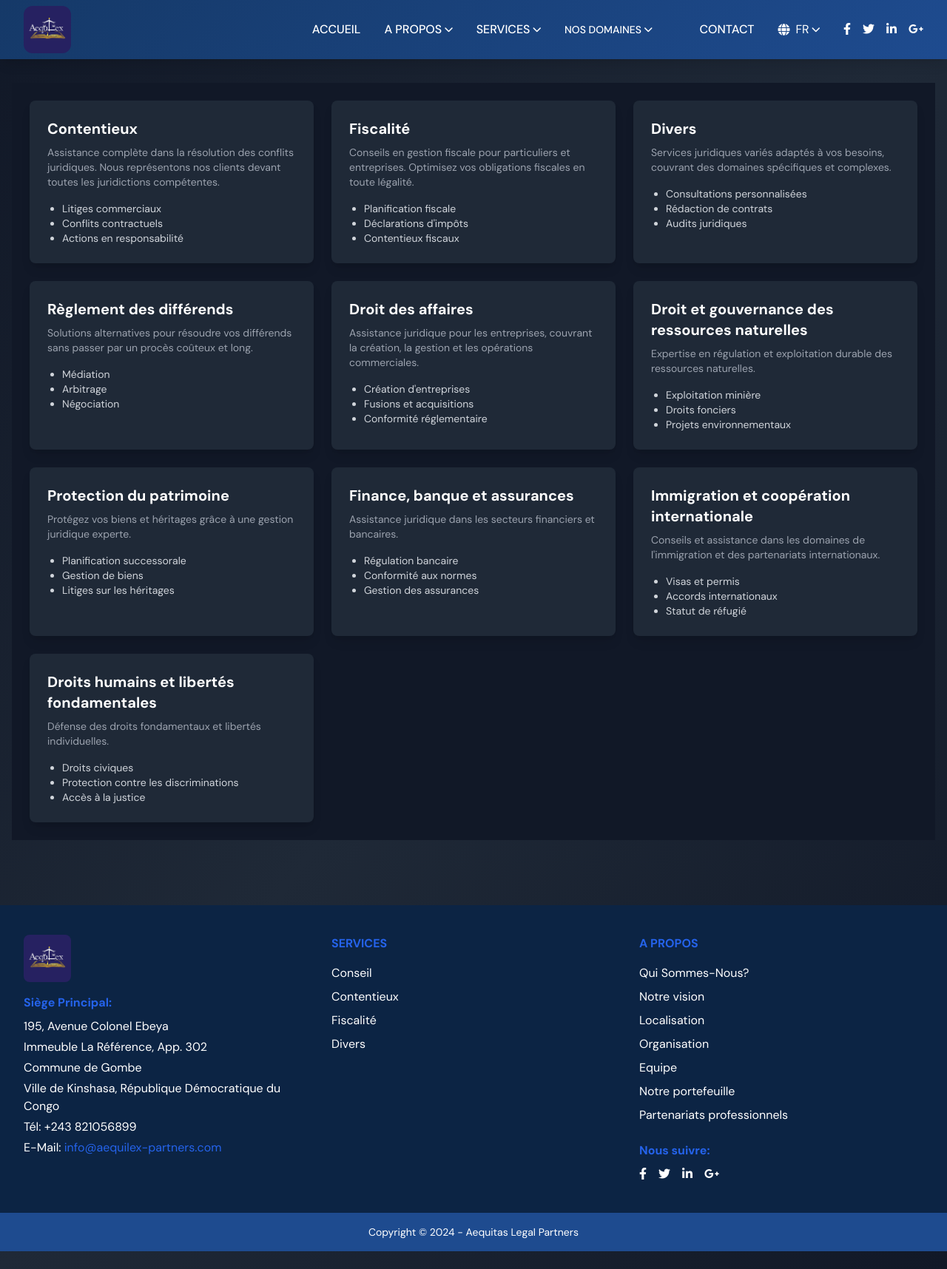
After one commit to Pamoja-Solution/legal, a PHP site: page /tous.php in a window 1280 px wide. The commit adds this page. Shown: the whole page at 74% size. Run offline with PHP 8.4, Linux system fonts and the light colour scheme; some libraries are stand-ins or nearby versions.

Commit message:
Domaines 1.2 et fin pour le 18 Nov

```diff
--- a/entetes/header.php
+++ b/entetes/header.php
@@ -138,7 +138,7 @@ body {
                         </button>
                         <div x-show="open" @click.away="open = false" class="absolute left-0 w-48 mt-2 bg-white rounded-lg shadow-xl border border-gray-100 dropdown-gradient">
                             <div class="py-1">
-                                <a href="#" class="block px-2 py-1 text-sm font-medium text-gray-700 hover:bg-accent hover:text-white rounded-md mx-1 transition-colors duration-200">Conseil</a>
+                                <a href="../tous.php" class="block px-2 py-1 text-sm font-medium text-gray-700 hover:bg-accent hover:text-white rounded-md mx-1 transition-colors duration-200">Conseil</a>
                                 <a href="#" class="block px-2 py-1 text-sm font-medium text-gray-700 hover:bg-accent hover:text-white rounded-md mx-1 transition-colors duration-200">Contentieux</a>
                                 <a href="#" class="block px-2 py-1 text-sm font-medium text-gray-700 hover:bg-accent hover:text-white rounded-md mx-1 transition-colors duration-200">Fiscalité</a>
                                 <a href="#" class="block px-2 py-1 text-sm font-medium text-gray-700 hover:bg-accent hover:text-white rounded-md mx-1 transition-colors duration-200">Divers</a>
--- a/services.php
+++ b/services.php
@@ -1,4 +1,4 @@
-<?php require("entetes/header.php"); ?>
+<?php $titre ="Servie";require("entetes/header.php"); ?>
 
 <main class="relative overflow-hidden">
     <!-- Hero Start -->
--- /dev/null
+++ b/tous.php
@@ -0,0 +1,137 @@
+<?php $titre ="Domaines";require("entetes/header.php"); ?>
+    <section class="py-16 px-4" >
+                <div class="grid grid-cols-1 md:grid-cols-2 lg:grid-cols-3 gap-6 p-6 bg-gray-900 text-white mt-6">
+            <!-- Card: Contentieux -->
+            <div class="bg-gray-800 rounded-lg shadow-lg p-6 hover:bg-gray-700 transition duration-300">
+                <h2 class="text-xl font-bold mb-2">Contentieux</h2>
+                <p class="text-sm text-gray-400">
+                Assistance complète dans la résolution des conflits juridiques. Nous représentons nos clients devant toutes les juridictions compétentes.
+                </p>
+                <ul class="list-disc pl-5 text-sm mt-4 text-gray-300">
+                <li>Litiges commerciaux</li>
+                <li>Conflits contractuels</li>
+                <li>Actions en responsabilité</li>
+                </ul>
+            </div>
+
+            <!-- Card: Fiscalité -->
+            <div class="bg-gray-800 rounded-lg shadow-lg p-6 hover:bg-gray-700 transition duration-300">
+                <h2 class="text-xl font-bold mb-2">Fiscalité</h2>
+                <p class="text-sm text-gray-400">
+                Conseils en gestion fiscale pour particuliers et entreprises. Optimisez vos obligations fiscales en toute légalité.
+                </p>
+                <ul class="list-disc pl-5 text-sm mt-4 text-gray-300">
+                <li>Planification fiscale</li>
+                <li>Déclarations d'impôts</li>
+                <li>Contentieux fiscaux</li>
+                </ul>
+            </div>
+
+            <!-- Card: Divers -->
+            <div class="bg-gray-800 rounded-lg shadow-lg p-6 hover:bg-gray-700 transition duration-300">
+                <h2 class="text-xl font-bold mb-2">Divers</h2>
+                <p class="text-sm text-gray-400">
+                Services juridiques variés adaptés à vos besoins, couvrant des domaines spécifiques et complexes.
+                </p>
+                <ul class="list-disc pl-5 text-sm mt-4 text-gray-300">
+                <li>Consultations personnalisées</li>
+                <li>Rédaction de contrats</li>
+                <li>Audits juridiques</li>
+                </ul>
+            </div>
+
+            <!-- Card: Règlement des différends -->
+            <div class="bg-gray-800 rounded-lg shadow-lg p-6 hover:bg-gray-700 transition duration-300">
+                <h2 class="text-xl font-bold mb-2">Règlement des différends</h2>
+                <p class="text-sm text-gray-400">
+                Solutions alternatives pour résoudre vos différends sans passer par un procès coûteux et long.
+                </p>
+                <ul class="list-disc pl-5 text-sm mt-4 text-gray-300">
+                <li>Médiation</li>
+                <li>Arbitrage</li>
+                <li>Négociation</li>
+                </ul>
+            </div>
+
+            <!-- Card: Droit des affaires -->
+            <div class="bg-gray-800 rounded-lg shadow-lg p-6 hover:bg-gray-700 transition duration-300">
+                <h2 class="text-xl font-bold mb-2">Droit des affaires</h2>
+                <p class="text-sm text-gray-400">
+                Assistance juridique pour les entreprises, couvrant la création, la gestion et les opérations commerciales.
+                </p>
+                <ul class="list-disc pl-5 text-sm mt-4 text-gray-300">
+                <li>Création d'entreprises</li>
+                <li>Fusions et acquisitions</li>
+                <li>Conformité réglementaire</li>
+                </ul>
+            </div>
+
+            <!-- Card: Ressources naturelles -->
+            <div class="bg-gray-800 rounded-lg shadow-lg p-6 hover:bg-gray-700 transition duration-300">
+                <h2 class="text-xl font-bold mb-2">Droit et gouvernance des ressources naturelles</h2>
+                <p class="text-sm text-gray-400">
+                Expertise en régulation et exploitation durable des ressources naturelles.
+                </p>
+                <ul class="list-disc pl-5 text-sm mt-4 text-gray-300">
+                <li>Exploitation minière</li>
+                <li>Droits fonciers</li>
+                <li>Projets environnementaux</li>
+                </ul>
+            </div>
+
+            <!-- Card: Protection du patrimoine -->
+            <div class="bg-gray-800 rounded-lg shadow-lg p-6 hover:bg-gray-700 transition duration-300">
+                <h2 class="text-xl font-bold mb-2">Protection du patrimoine</h2>
+                <p class="text-sm text-gray-400">
+                Protégez vos biens et héritages grâce à une gestion juridique experte.
+                </p>
+                <ul class="list-disc pl-5 text-sm mt-4 text-gray-300">
+                <li>Planification successorale</li>
+                <li>Gestion de biens</li>
+                <li>Litiges sur les héritages</li>
+                </ul>
+            </div>
+
+            <!-- Card: Finance, banque et assurances -->
+            <div class="bg-gray-800 rounded-lg shadow-lg p-6 hover:bg-gray-700 transition duration-300">
+                <h2 class="text-xl font-bold mb-2">Finance, banque et assurances</h2>
+                <p class="text-sm text-gray-400">
+                Assistance juridique dans les secteurs financiers et bancaires.
+                </p>
+                <ul class="list-disc pl-5 text-sm mt-4 text-gray-300">
+                <li>Régulation bancaire</li>
+                <li>Conformité aux normes</li>
+                <li>Gestion des assurances</li>
+                </ul>
+            </div>
+
+            <!-- Card: Immigration et coopération internationale -->
+            <div class="bg-gray-800 rounded-lg shadow-lg p-6 hover:bg-gray-700 transition duration-300">
+                <h2 class="text-xl font-bold mb-2">Immigration et coopération internationale</h2>
+                <p class="text-sm text-gray-400">
+                Conseils et assistance dans les domaines de l'immigration et des partenariats internationaux.
+                </p>
+                <ul class="list-disc pl-5 text-sm mt-4 text-gray-300">
+                <li>Visas et permis</li>
+                <li>Accords internationaux</li>
+                <li>Statut de réfugié</li>
+                </ul>
+            </div>
+
+            <!-- Card: Droits humains et libertés fondamentales -->
+            <div class="bg-gray-800 rounded-lg shadow-lg p-6 hover:bg-gray-700 transition duration-300">
+                <h2 class="text-xl font-bold mb-2">Droits humains et libertés fondamentales</h2>
+                <p class="text-sm text-gray-400">
+                Défense des droits fondamentaux et libertés individuelles.
+                </p>
+                <ul class="list-disc pl-5 text-sm mt-4 text-gray-300">
+                <li>Droits civiques</li>
+                <li>Protection contre les discriminations</li>
+                <li>Accès à la justice</li>
+                </ul>
+            </div>
+            </div>
+
+    </section>
+
+<?php require_once("entetes/footer.php"); ?>
```
